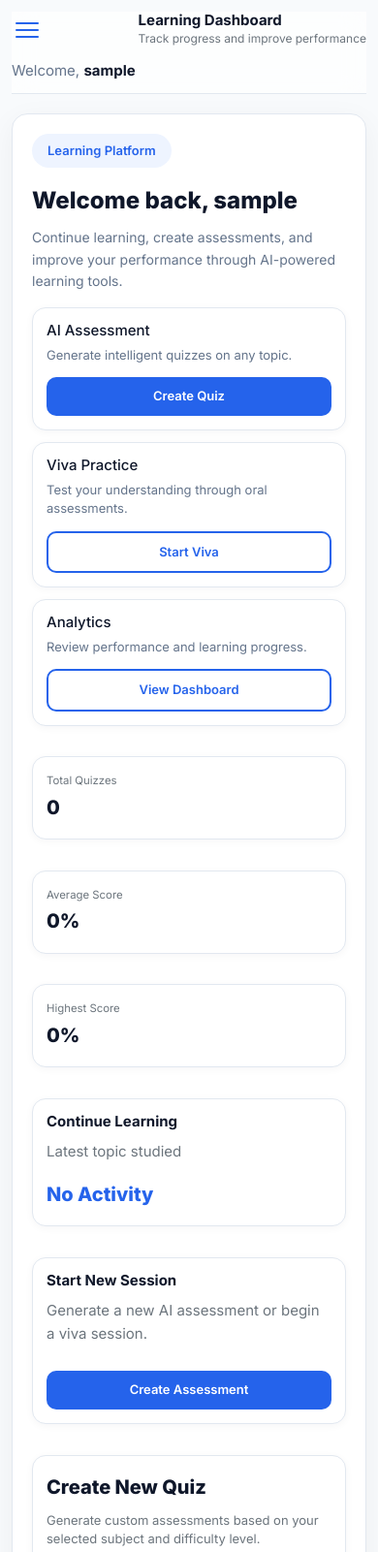
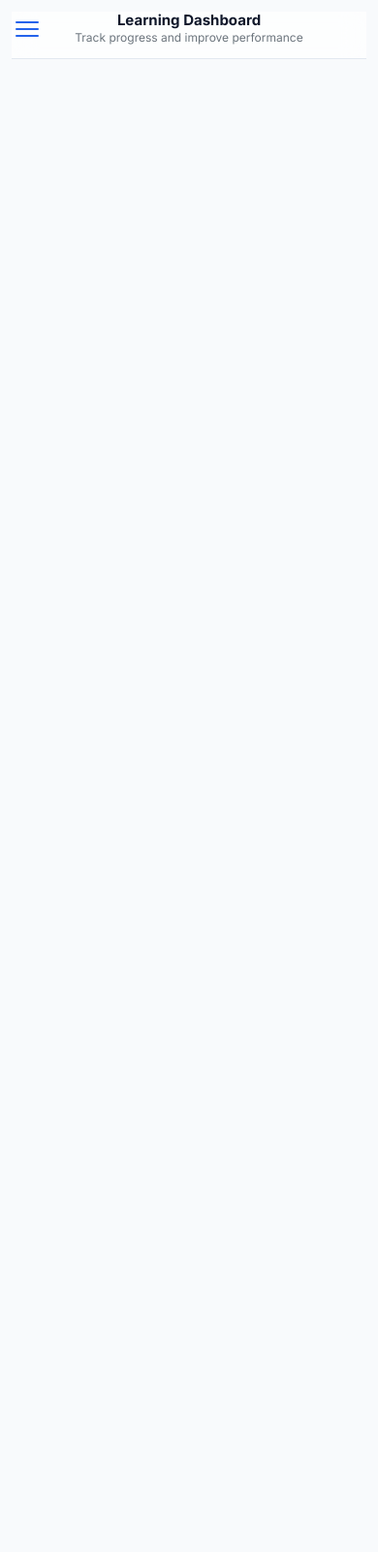
Before and after one commit to harisraveen/LearnIQ, a Flask app: page / in a window 390 px wide. Shown: the top 1601 px of the page at 97% size. After the commit the page ends 61 px from the top, so only its background shows below. Run offline with Flask 3, Linux system fonts and the light colour scheme; the visitor is signed in with stand-in values (Sample User, id 1); data that the repository does not hold is empty.

```diff
--- a/static/style.css
+++ b/static/style.css
@@ -2305,15 +2305,39 @@ body:not(.dark) .topbar{
         height:280px;
     }
 
-    /* Topbar - Keep visible on mobile */
-    .topbar {
-        display: flex;
-        justify-content: space-between;
-        align-items: center;
-        flex-wrap: wrap;
-        gap: 12px;
-    }
-
+/* Topbar - Mobile */
+.topbar {
+    display: grid;
+    grid-template-columns: 50px 1fr 50px;
+    align-items: center;
+    gap: 0;
+}
+
+.topbar-left {
+    justify-self: start;
+}
+
+.topbar-center {
+    text-align: center;
+}
+
+.topbar-center h4 {
+    margin: 0;
+    font-size: 20px;
+}
+
+.topbar-center small {
+    display: block;
+    font-size: 12px;
+}
+
+.topbar-right {
+    justify-self: end;
+}
+
+.user-info {
+    display: none;
+}
     /* Sidebar Menu */
     .menu{
         gap:8px;
--- a/templates/base.html
+++ b/templates/base.html
@@ -137,52 +137,41 @@
 
 <div class="topbar mb-4">
 
-            <!-- Mobile Hamburger Button -->
+    <!-- Left -->
+    <div class="topbar-left">
         <button class="hamburger-btn" id="hamburgerBtn" aria-label="Toggle navigation menu">
             <span></span>
             <span></span>
             <span></span>
         </button>
+    </div>
 
-            <div>
+    <!-- Center -->
+    <div class="topbar-center">
 
         <h4 class="mb-0">
-
             {% block page_title %}
             Learning Dashboard
             {% endblock %}
-
         </h4>
 
         <small class="text-secondary">
-
             {% block page_subtitle %}
             Track progress and improve performance
             {% endblock %}
-
         </small>
 
     </div>
 
+    <!-- Right -->
+    <div class="topbar-right">
         {% if session.username %}
-
         <div class="user-info">
-
             Welcome,
             <strong>{{ session.username }}</strong>
-
         </div>
-
         {% endif %}
-
     </div>
-
-        <!-- Page Content -->
-
-        {% block content %}
-        {% endblock %}
-
-    </main>
 
 </div>
 
```
Lines whose indentation alone changed are shown as unchanged.
